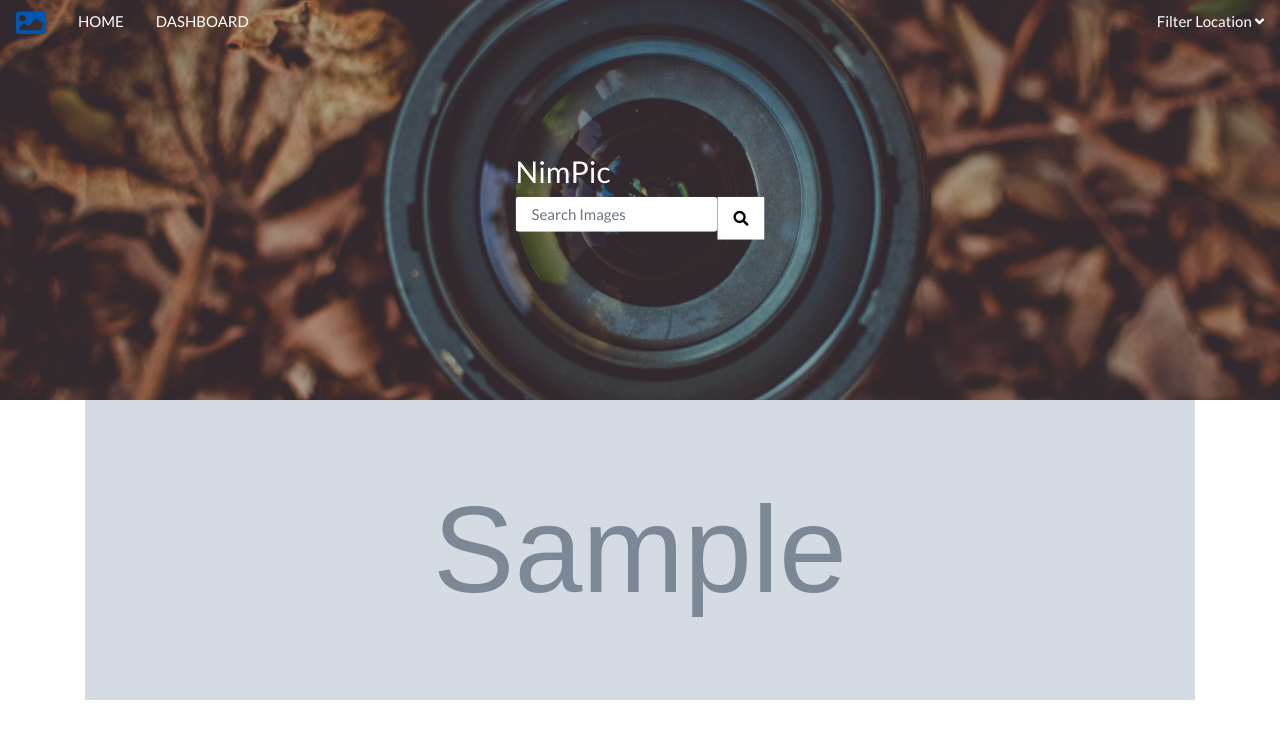
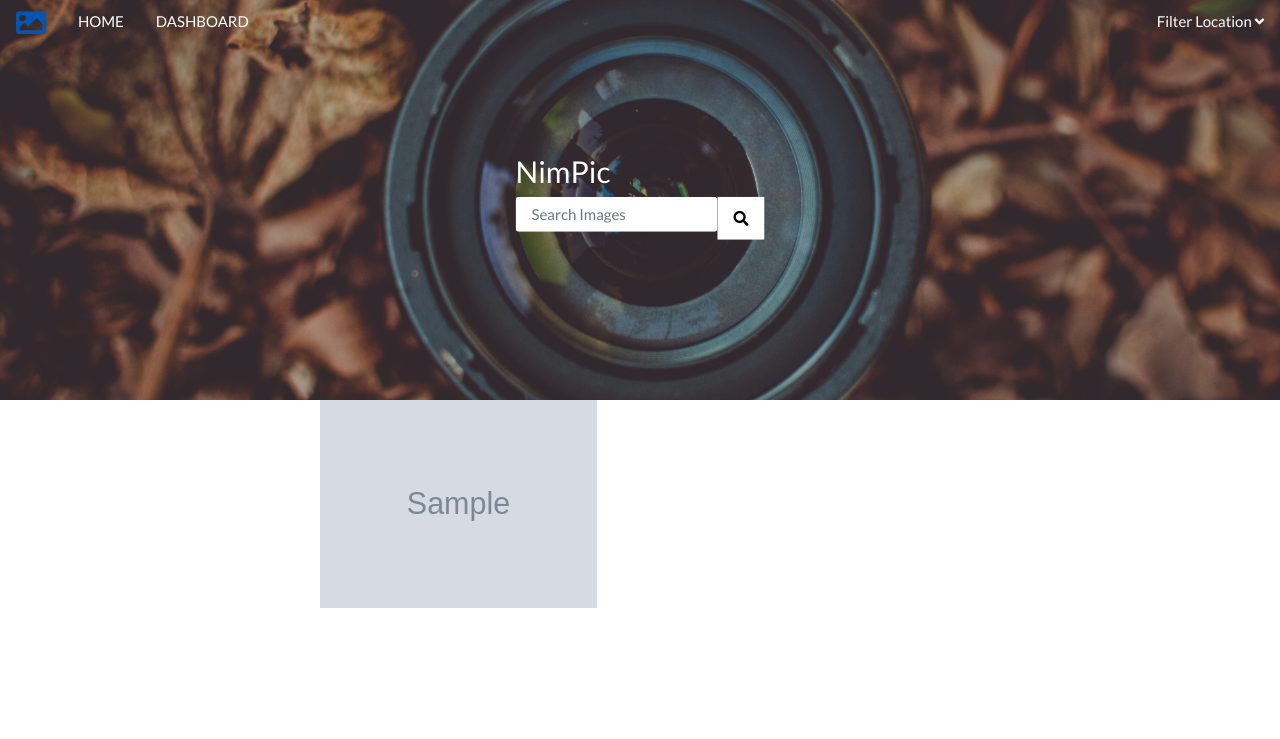
Before and after one commit to nimomaina/Gallery, a Django app: page / in a window 1280 px wide. Shown: the top 739 px of the page. Run offline with Django 3.2, Linux system fonts and the light colour scheme; tables that the repository leaves empty hold one stand-in row (values such as "Sample post"); grey boxes marked "Sample" are stand-in pictures; some libraries are stand-ins or nearby versions.

Commit message:
Change gallery element

```diff
--- a/images/templates/gallery.html
+++ b/images/templates/gallery.html
@@ -132,17 +132,20 @@ body, html {
 
 
 
-        <!--<div class="w3-col m3 ">-->
-            <!--<img src="{{pic.image.url}}" style="width:100%;cursor:pointer; max-height:300px"-->
-                 <!--class="w3-hover-shadow " data-toggle="modal" data-target="#{{pic.id}}">-->
-        <!--</div>-->
+        <div class="w3-col m3 ">
+            <img src="{{pic.image.url}}" style="width:100%;cursor:pointer; max-height:300px"
+                 class="w3-hover-shadow " data-toggle="modal" data-target="#{{pic.id}}">
+        </div>
     <!---->
 
 <div class="container">
   {% for pic in pics %}
-  <!-- Trigger the modal with a button -->
-  <img  src="{{pic.image.url}}" style="width:100%;cursor:pointer; max-height:300px"
+
+
+        <div class="w3-col m3 ">
+            <img src="{{pic.image.url}}" style="width:100%;cursor:pointer; max-height:300px"
                  class="w3-hover-shadow " data-toggle="modal" data-target="#{{pic.id}}">
+        </div>
 
   <!-- Modal -->
   <div class="modal fade" id="{{pic.id}}" role="dialog">
```
